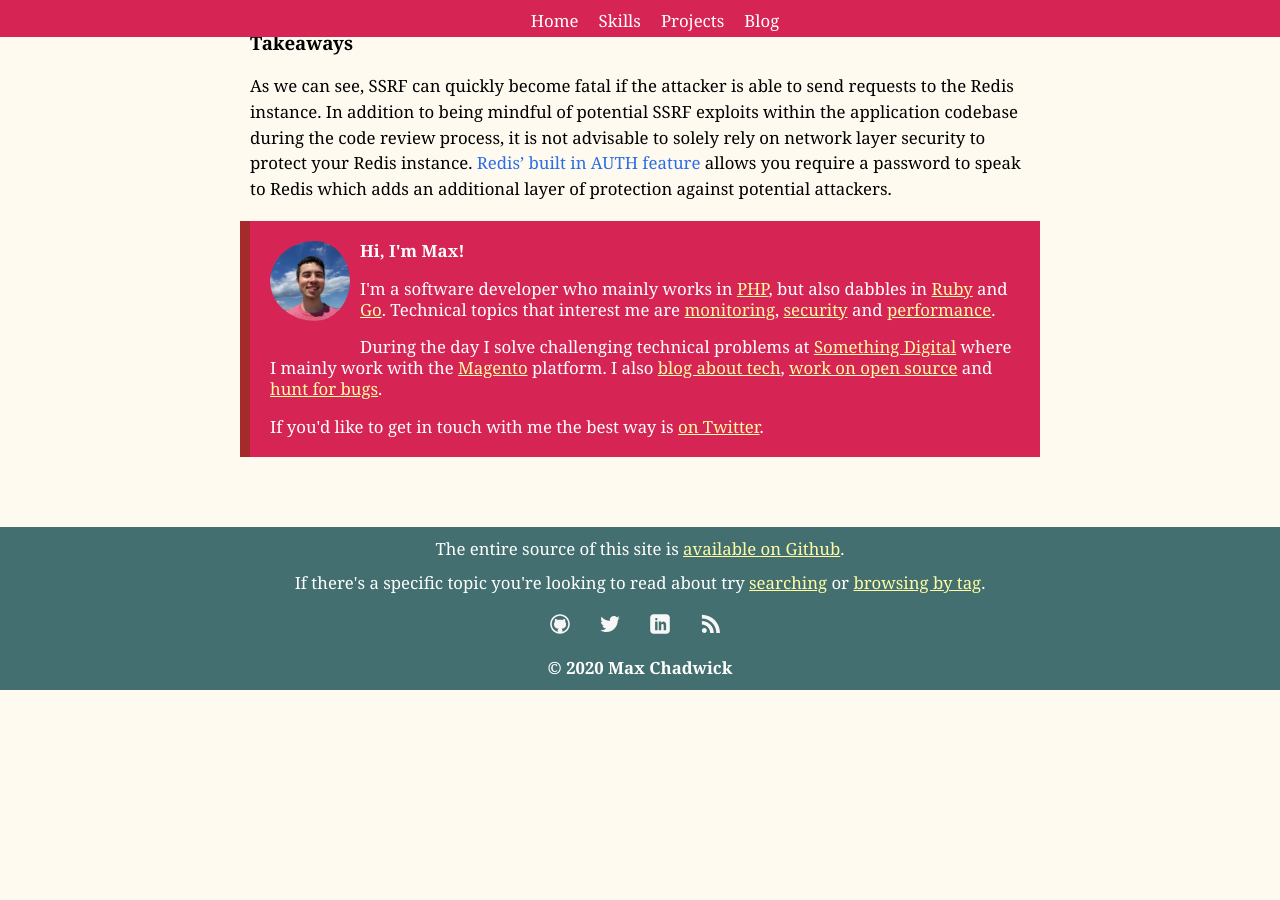
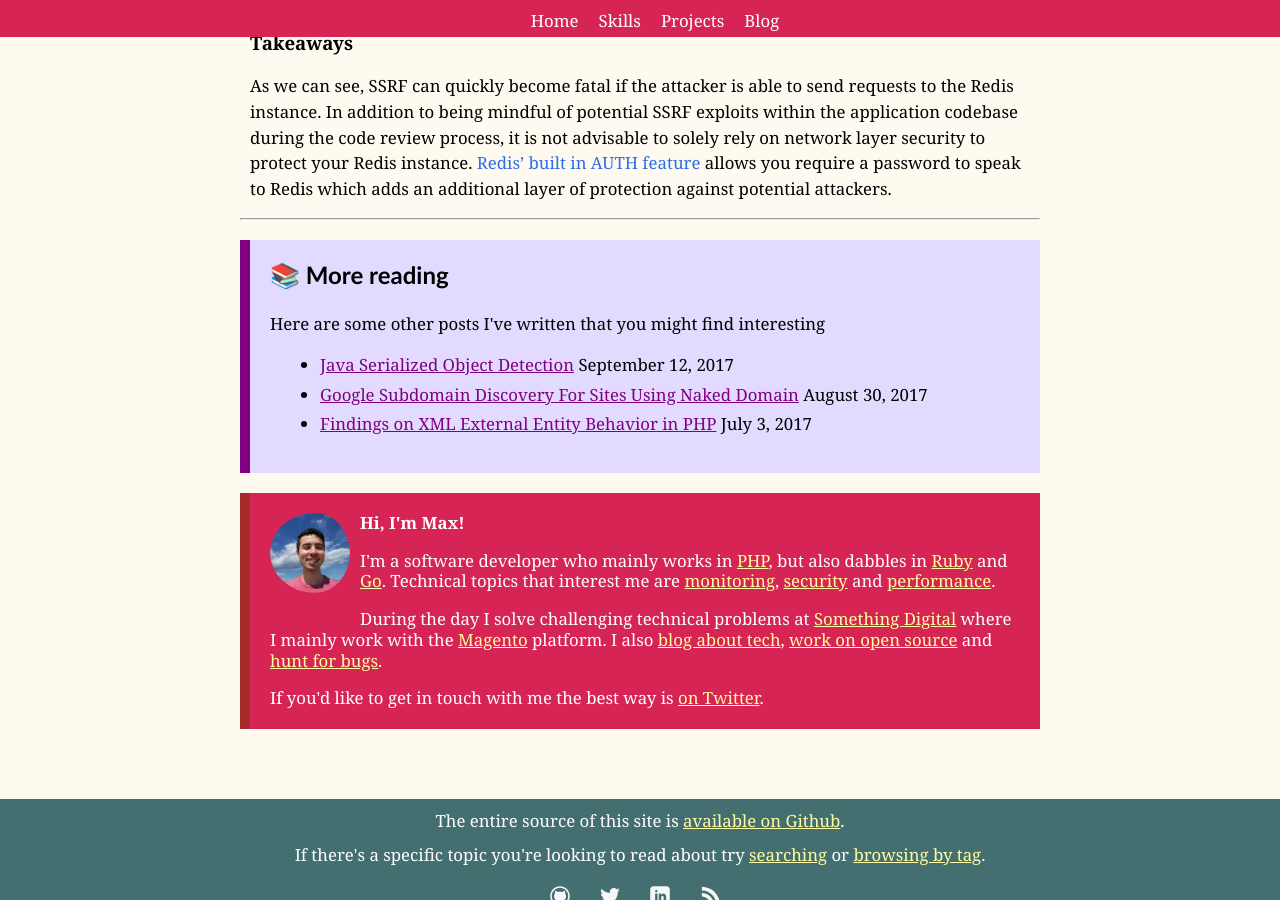
Before and after one commit to mpchadwick/mpchadwick.github.io, a Jekyll site: the page built from _posts/2017-08-14-ssrf-exploits-against-redis.md, in a window 1280 px wide and 900 px high, scrolled down 3592 px. Built offline with Jekyll 4.4.1, drawn with Linux system fonts in a browser that asks for light colours; emoji names are drawn with the system emoji font; comment, search, counter and statistics services are not loaded; before the commit the page ends 4282 px from its top, so only the background shows below that.

Commit message:
Add some more related posts

```diff
--- a/_posts/2017-08-14-ssrf-exploits-against-redis.md
+++ b/_posts/2017-08-14-ssrf-exploits-against-redis.md
@@ -10,6 +10,10 @@ image_height: 1100
 tags: [Security]
 selected: true
 position: 10
+related_posts:
+- "Java Serialized Object Detection"
+- "Google Subdomain Discovery For Sites Using Naked Domain"
+- "Findings on XML External Entity Behavior in PHP"
 ---
 
 [SSRF (server side request forgery)](https://www.owasp.org/index.php/Server_Side_Request_Forgery) is a type of vulnerability where an attacker is able trick a remote server into sending unauthorized requests. SSRF opens the door to many types of undesirable things such as information disclosure, DoS and RCE. In this post, we'll take a look at the types of exploits that are achievable when we have access to curl Redis via SSRF.
```
